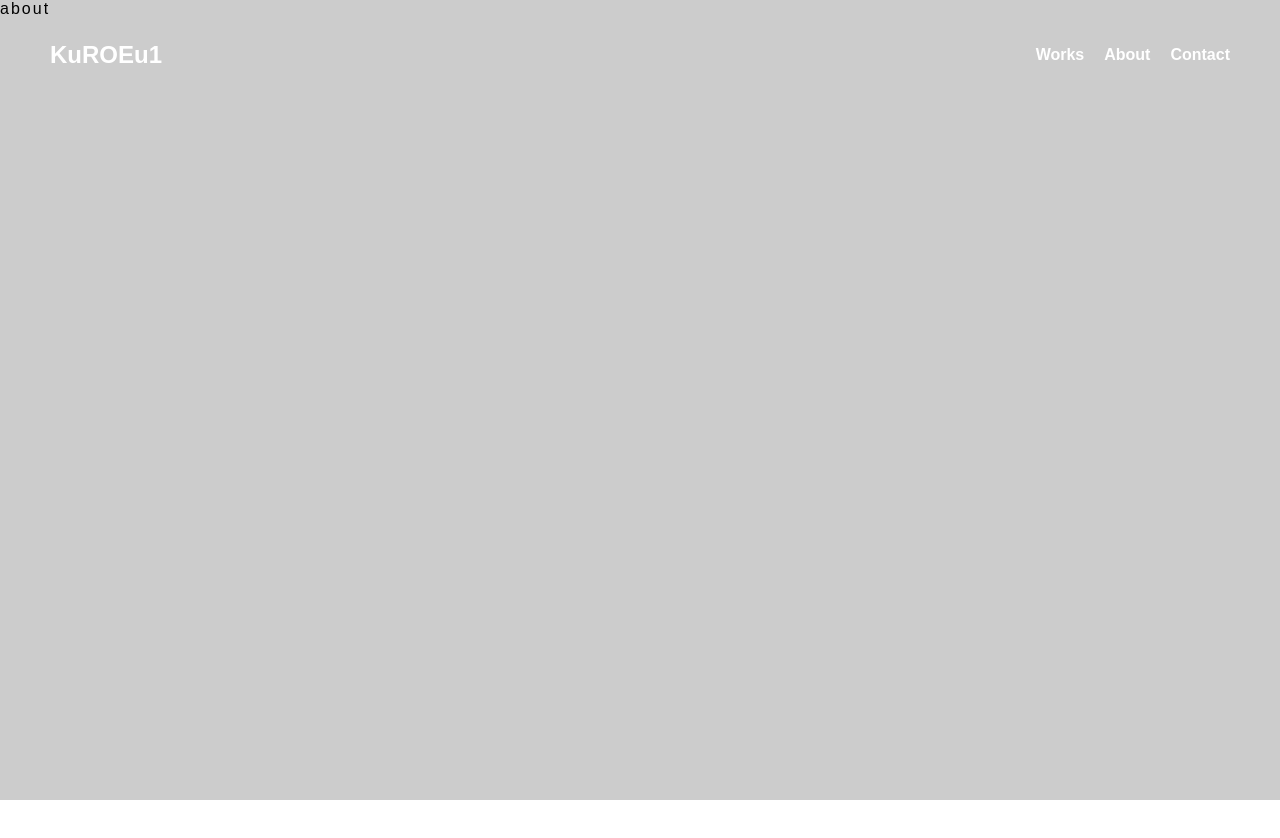
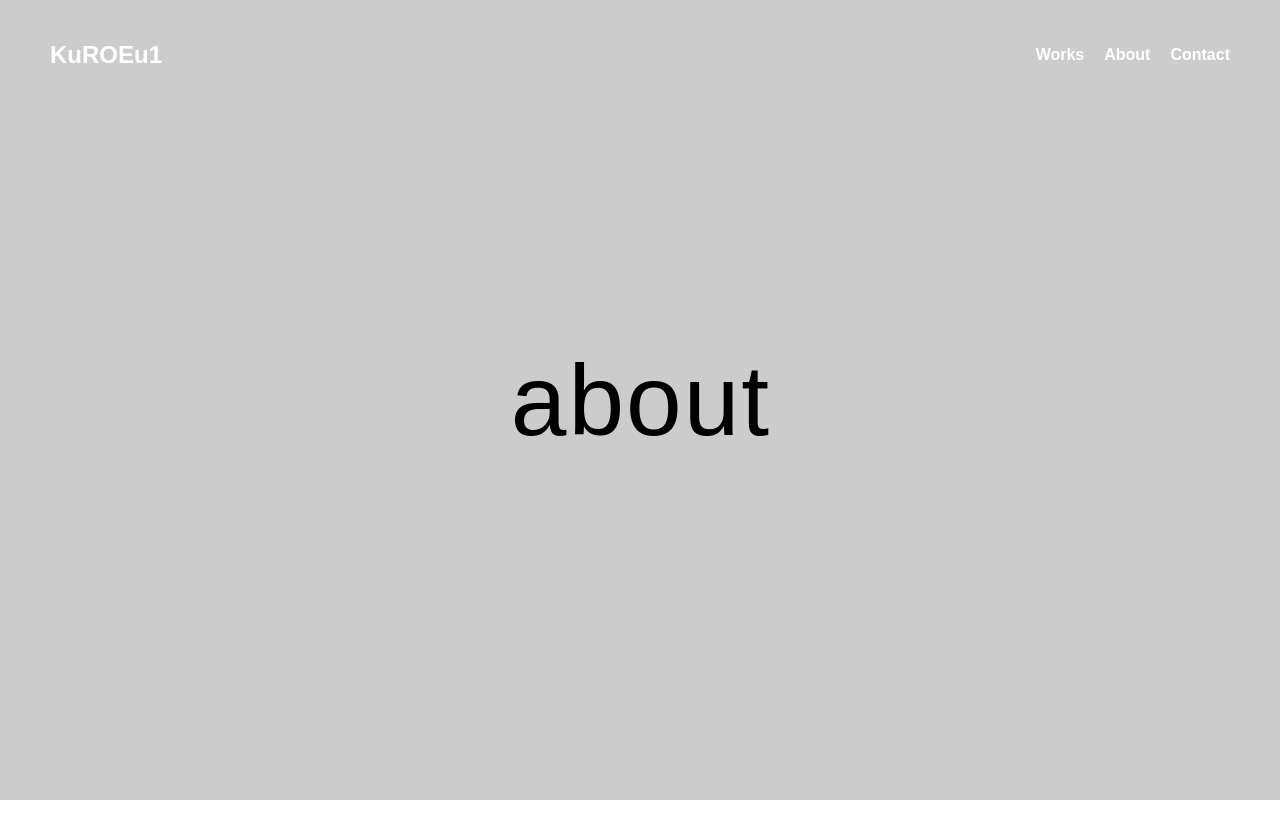
Before and after one commit to KuROE-U1/nextjs, a Next.js app: page /about in a window 1280 px wide. Shown: the top 838 px of the page. Built offline with nearby package versions, Linux system fonts and the light colour scheme.

Commit message:
Update next.config.mjs for GitHub Pages

```diff
--- a/src/app/about/about.css
+++ b/src/app/about/about.css
@@ -26,3 +26,7 @@
         transform: translateY(0);
     }
 }
+
+.logo {
+    font-size: 100px;
+}
--- a/src/app/about/page.js
+++ b/src/app/about/page.js
@@ -11,8 +11,8 @@ export default function About() {
             <meta name="description" content="About" />
         </Head>
         <main style={{ height: '200vh' }}>
-            <div style={{ height: '100vh', backgroundColor: '#ccc' }}>
-                <div className="text-animation">
+            <div style={{ height: '100vh', backgroundColor: '#ccc', display: 'flex', alignItems: 'center', justifyContent: 'center', position: 'relative', overflow: 'hidden' }}>
+                <div className="text-animation logo">
                     <span className="char">a</span>
                     <span className="char">b</span>
                     <span className="char">o</span>
--- a/src/app/contact/contact.css
+++ b/src/app/contact/contact.css
@@ -26,3 +26,7 @@
         transform: translateY(0);
     }
 }
+
+.logo {
+    font-size: 100px;
+}
--- a/src/app/contact/page.js
+++ b/src/app/contact/page.js
@@ -11,8 +11,8 @@ export default function Contact() {
             <meta name="description" content="contact" />
         </Head>
         <main style={{ height: '200vh' }}>
-            <div style={{ height: '100vh', backgroundColor: '#ccc' }}>
-            <div className="text-animation">
+            <div style={{ height: '100vh', backgroundColor: '#ccc', display: 'flex', alignItems: 'center', justifyContent: 'center', position: 'relative', overflow: 'hidden' }}>
+                <div className="text-animation logo">
                     <span className="char">c</span>
                     <span className="char">o</span>
                     <span className="char">n</span>
--- a/src/app/works/page.js
+++ b/src/app/works/page.js
@@ -11,8 +11,8 @@ export default function Works() {
             <meta name="description" content="works" />
         </Head>
         <main style={{ height: '200vh' }}>
-            <div style={{ height: '100vh', backgroundColor: '#ccc' }}>
-            <div className="text-animation">
+            <div style={{ height: '100vh', backgroundColor: '#ccc', display: 'flex', alignItems: 'center', justifyContent: 'center', position: 'relative', overflow: 'hidden' }}>
+                <div className="text-animation logo">
                     <span className="char">w</span>
                     <span className="char">o</span>
                     <span className="char">r</span>
--- a/src/app/works/works.css
+++ b/src/app/works/works.css
@@ -26,3 +26,7 @@
         transform: translateY(0);
     }
 }
+
+.logo {
+    font-size: 100px;
+}
```
Also changed, not shown: src/app/page.js (+3 -5 lines). Lines whose indentation alone changed are shown as unchanged.
